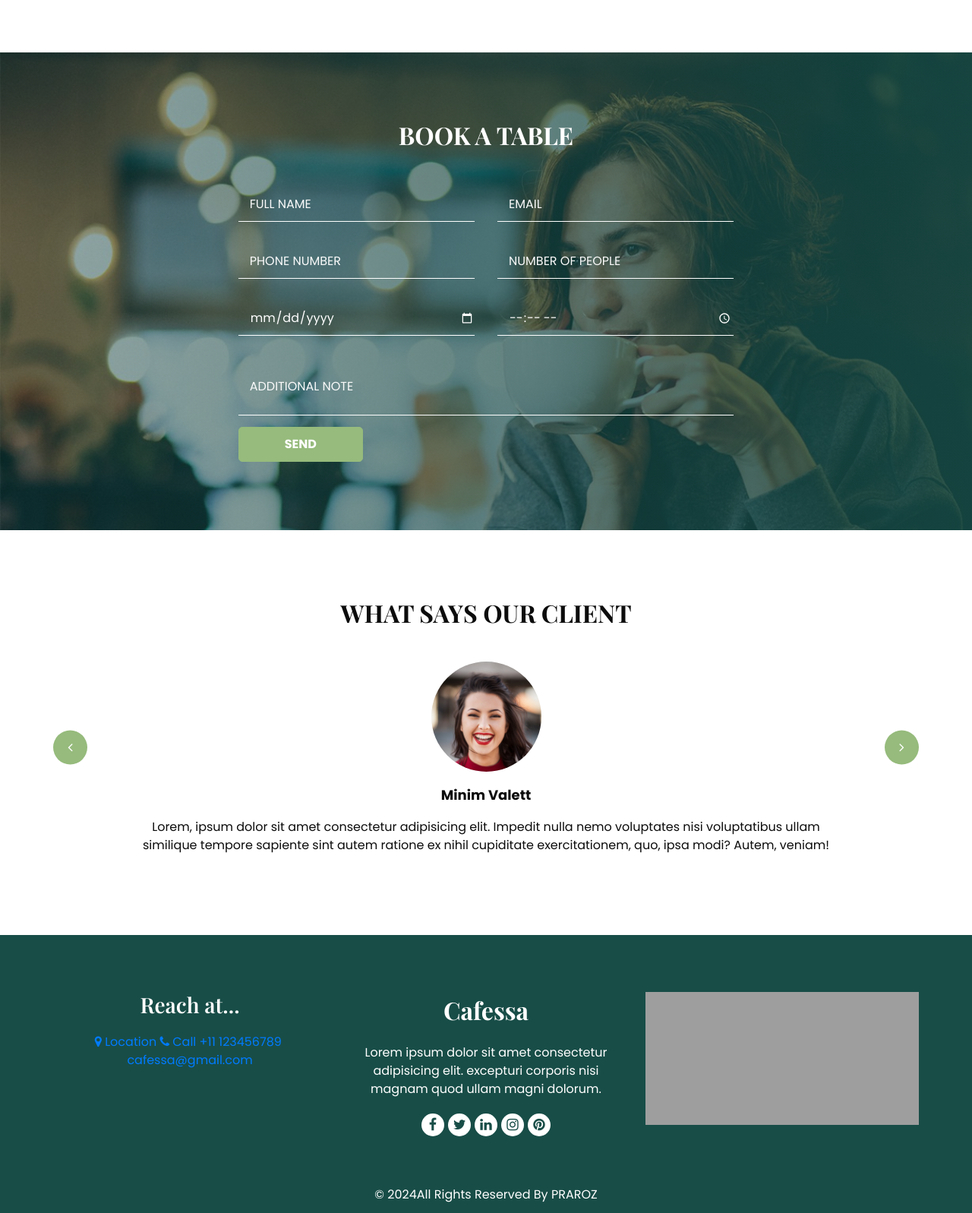
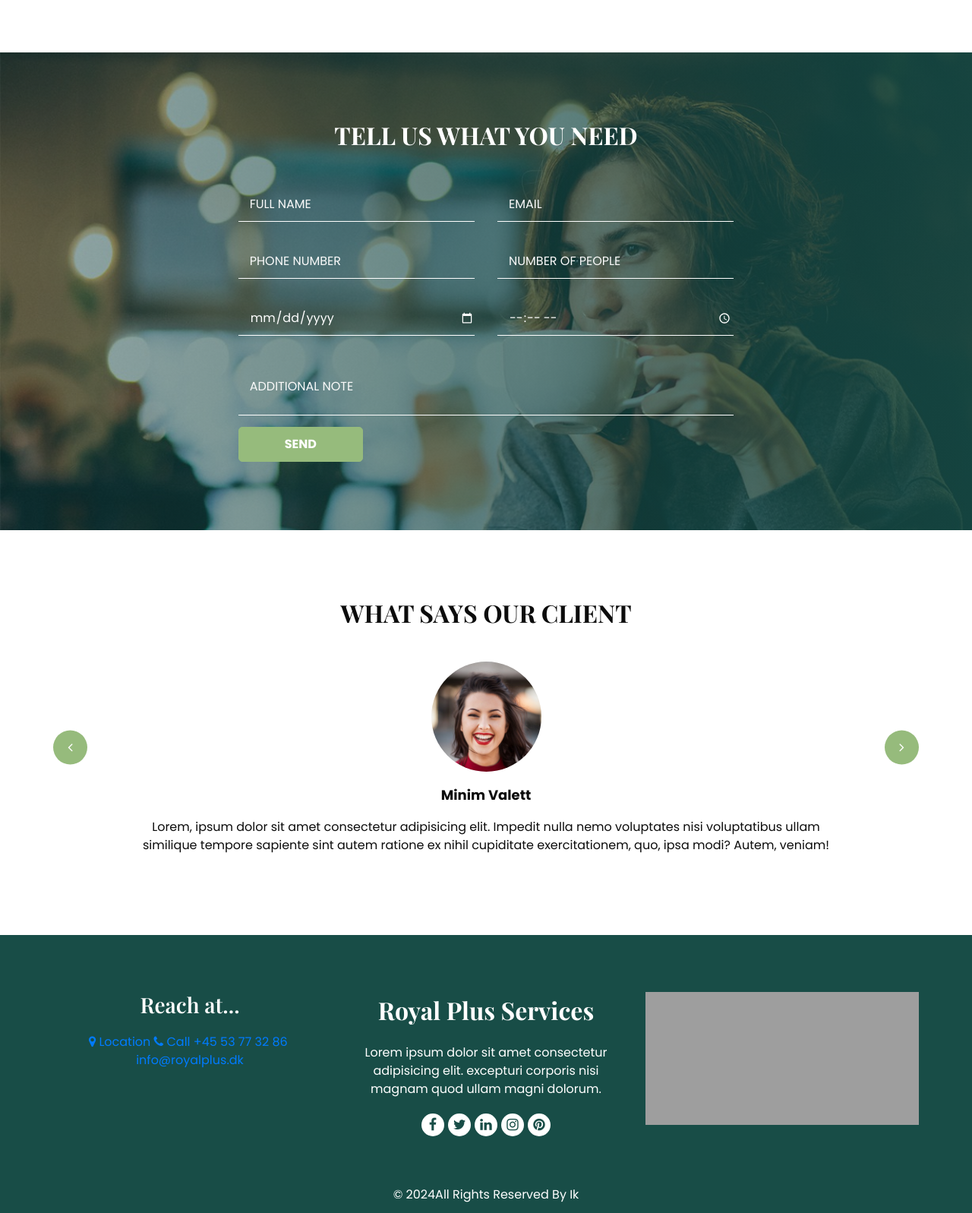
Before and after one commit to Isaac7app/Royal-Plus, a plain HTML site: page index.html in a window 1280 px wide. Shown: the part 2028-3625 px from the top of the page at 76% size. Drawn offline with nearby package versions, Linux system fonts and the light colour scheme; some packages are replaced by stand-ins of ours; grey boxes are pictures that could not be loaded; some icons are missing.

Commit message:
made some text changes

```diff
--- a/index.html
+++ b/index.html
@@ -86,14 +86,14 @@
             </div>
             <div class="detail-box">
               <img src="images/s2.png" alt="">
-              <h5>Self Roasted</h5>
+              <h5>Clean offices</h5>
               <p>Lorem ipsum dolor sit, amet consectetur adipisicing elit. In blanditiis accusanfugit recusandae itaque fugiat ex praesentium,
 
               </p>
             </div>
             <div class="detail-box">
               <img src="images/s3.png" alt="">
-              <h5>15 COffee Items</h5>
+              <h5>We make your sape clean</h5>
               <p>Lorem ipsum dolor, sit amet consectetur adipisicing elit. Voluptate eveniet consectetur quasi perspiciatis modi consequuntur quasi perspiciatis modi consequuntur
 
               </p>
@@ -140,7 +140,7 @@
   </div>
   <div class="container">
     <div class="heading_container heading_center">
-      <h2>Book A Table</h2>
+      <h2>Tell us what you need</h2>
     </div>
     <div class="">
       <div class="row">
@@ -247,16 +247,16 @@
               <a href=""><i class="fa fa-map-marker" aria-hidden="true"></i>
               <span>Location</span></a>
               <a href=""><i class="fa fa-phone" aria-hidden="true"></i>
-              <span>Call +11 123456789</span></a>
+              <span>Call +45 53 77 32 86</span></a>
               <a href=""><i class="fa fa-envelop" aria-hidden="true"></i>
-              <span>cafessa@gmail.com</span></a>
+              <span>info@royalplus.dk</span></a>
             </div>
           </div>
         </div>
         <div class="col-md-4 footer-col">
           <div class="footer_detail">
             <a href="" class="footer-logo">
-              Cafessa
+              Royal Plus Services
             </a>
             <p>Lorem ipsum dolor sit amet consectetur adipisicing elit.  excepturi corporis nisi magnam quod ullam magni dolorum.
 
@@ -280,7 +280,7 @@
       </div>
       <div class="footer-info">
         <p>&copy; <span id="displayYear"></span>All Rights Reserved By
-        <a href="#">PRAROZ</a></p>
+        <a href="#">Ik</a></p>
       </div>
     </div>
   </footer>
```
